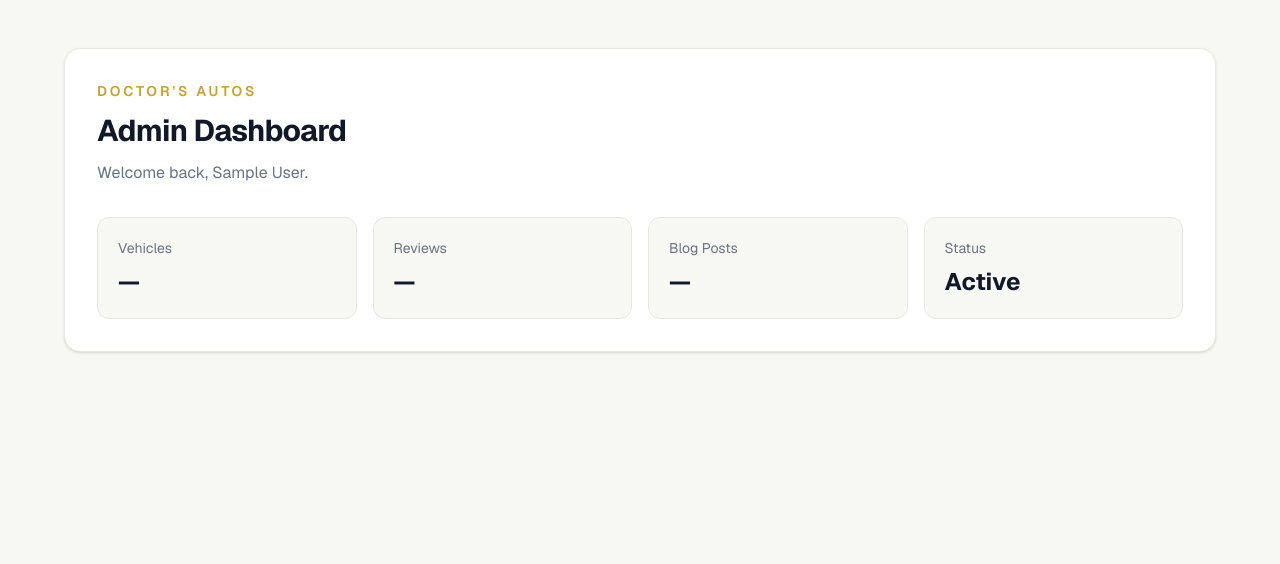
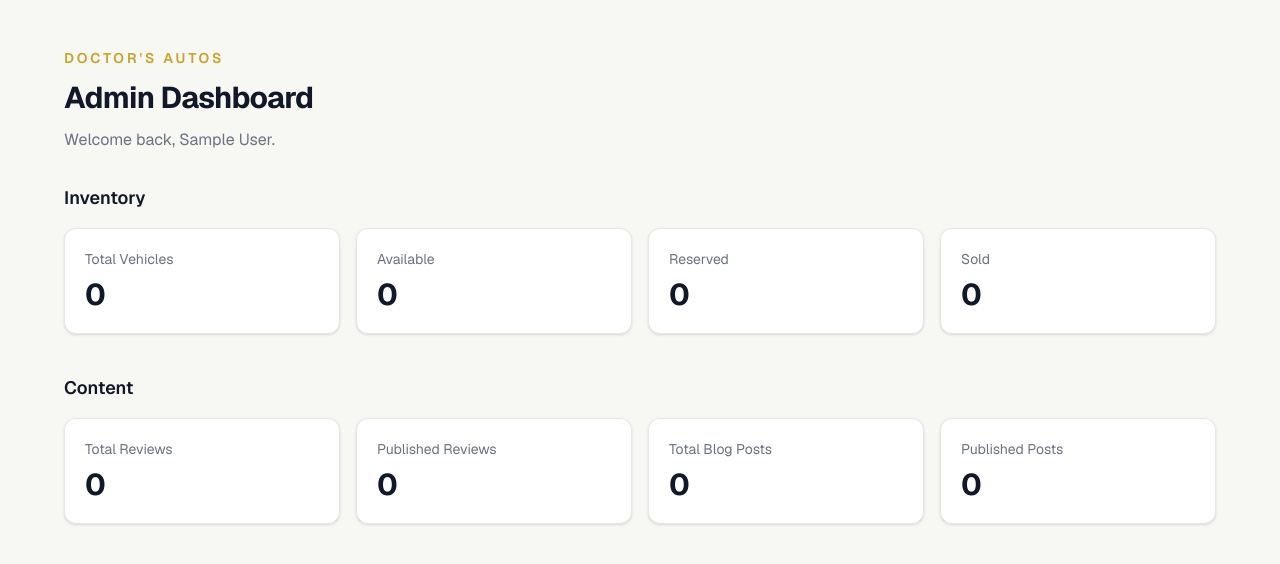
Before and after one commit to Abdulazeez85/doctors-autos, a Next.js app: page /admin/dashboard in a window 1280 px wide. Shown: the top 564 px of the page. Built offline with nearby package versions, Linux system fonts and the light colour scheme; no server answers; the database is empty; sample sign-in values are in the browser's storage.

Commit message:
feat: add admin dashboard statistics

```diff
--- a/app/admin/dashboard/page.tsx
+++ b/app/admin/dashboard/page.tsx
@@ -1,4 +1,5 @@
 import { auth } from "@/lib/auth";
+import { getAdminDashboardStats } from "@/lib/data/admin";
 import { redirect } from "next/navigation";
 
 export default async function AdminDashboardPage() {
@@ -8,10 +9,12 @@ export default async function AdminDashboardPage() {
     redirect("/admin/login");
   }
 
+  const stats = await getAdminDashboardStats();
+
   return (
     <main className="min-h-screen bg-[#F7F7F3] px-6 py-12">
       <div className="mx-auto max-w-6xl">
-        <div className="rounded-2xl border border-[#E8E8E2] bg-white p-8 shadow-sm">
+        <div className="mb-8">
           <p className="text-sm font-semibold uppercase tracking-[0.2em] text-[#C9A227]">
             Doctor&apos;s Autos
           </p>
@@ -23,32 +26,84 @@ export default async function AdminDashboardPage() {
           <p className="mt-3 text-[#6B7280]">
             Welcome back, {session.user.name ?? session.user.email}.
           </p>
+        </div>
 
-          <div className="mt-8 grid gap-4 sm:grid-cols-2 lg:grid-cols-4">
-            <div className="rounded-xl border border-[#E8E8E2] bg-[#F7F7F3] p-5">
-              <p className="text-sm text-[#6B7280]">Vehicles</p>
-              <p className="mt-2 text-2xl font-bold text-[#111827]">—</p>
-            </div>
+        {/* Vehicles */}
+        <section>
+          <h2 className="mb-4 text-lg font-semibold text-[#111827]">
+            Inventory
+          </h2>
 
-            <div className="rounded-xl border border-[#E8E8E2] bg-[#F7F7F3] p-5">
-              <p className="text-sm text-[#6B7280]">Reviews</p>
-              <p className="mt-2 text-2xl font-bold text-[#111827]">—</p>
-            </div>
+          <div className="grid gap-4 sm:grid-cols-2 lg:grid-cols-4">
+            <StatCard
+              label="Total Vehicles"
+              value={stats.vehicles.total}
+            />
 
-            <div className="rounded-xl border border-[#E8E8E2] bg-[#F7F7F3] p-5">
-              <p className="text-sm text-[#6B7280]">Blog Posts</p>
-              <p className="mt-2 text-2xl font-bold text-[#111827]">—</p>
-            </div>
+            <StatCard
+              label="Available"
+              value={stats.vehicles.available}
+            />
 
-            <div className="rounded-xl border border-[#E8E8E2] bg-[#F7F7F3] p-5">
-              <p className="text-sm text-[#6B7280]">Status</p>
-              <p className="mt-2 text-2xl font-bold text-[#111827]">
-                Active
-              </p>
-            </div>
+            <StatCard
+              label="Reserved"
+              value={stats.vehicles.reserved}
+            />
+
+            <StatCard
+              label="Sold"
+              value={stats.vehicles.sold}
+            />
           </div>
-        </div>
+        </section>
+
+        {/* Content */}
+        <section className="mt-10">
+          <h2 className="mb-4 text-lg font-semibold text-[#111827]">
+            Content
+          </h2>
+
+          <div className="grid gap-4 sm:grid-cols-2 lg:grid-cols-4">
+            <StatCard
+              label="Total Reviews"
+              value={stats.reviews.total}
+            />
+
+            <StatCard
+              label="Published Reviews"
+              value={stats.reviews.published}
+            />
+
+            <StatCard
+              label="Total Blog Posts"
+              value={stats.blogPosts.total}
+            />
+
+            <StatCard
+              label="Published Posts"
+              value={stats.blogPosts.published}
+            />
+          </div>
+        </section>
       </div>
     </main>
   );
 }
+
+function StatCard({
+  label,
+  value,
+}: {
+  label: string;
+  value: number;
+}) {
+  return (
+    <div className="rounded-xl border border-[#E8E8E2] bg-white p-5 shadow-sm">
+      <p className="text-sm text-[#6B7280]">{label}</p>
+
+      <p className="mt-2 text-3xl font-bold text-[#111827]">
+        {value}
+      </p>
+    </div>
+  );
+}
--- /dev/null
+++ b/lib/data/admin.ts
@@ -0,0 +1,50 @@
+import { prisma } from "@/lib/prisma";
+
+export async function getAdminDashboardStats() {
+  const [
+    totalVehicles,
+    availableVehicles,
+    reservedVehicles,
+    soldVehicles,
+    totalReviews,
+    publishedReviews,
+    totalBlogPosts,
+    publishedBlogPosts,
+  ] = await Promise.all([
+    prisma.vehicle.count(),
+    prisma.vehicle.count({
+      where: { status: "AVAILABLE" },
+    }),
+    prisma.vehicle.count({
+      where: { status: "RESERVED" },
+    }),
+    prisma.vehicle.count({
+      where: { status: "SOLD" },
+    }),
+    prisma.review.count(),
+    prisma.review.count({
+      where: { published: true },
+    }),
+    prisma.blogPost.count(),
+    prisma.blogPost.count({
+      where: { published: true },
+    }),
+  ]);
+
+  return {
+    vehicles: {
+      total: totalVehicles,
+      available: availableVehicles,
+      reserved: reservedVehicles,
+      sold: soldVehicles,
+    },
+    reviews: {
+      total: totalReviews,
+      published: publishedReviews,
+    },
+    blogPosts: {
+      total: totalBlogPosts,
+      published: publishedBlogPosts,
+    },
+  };
+}
```
